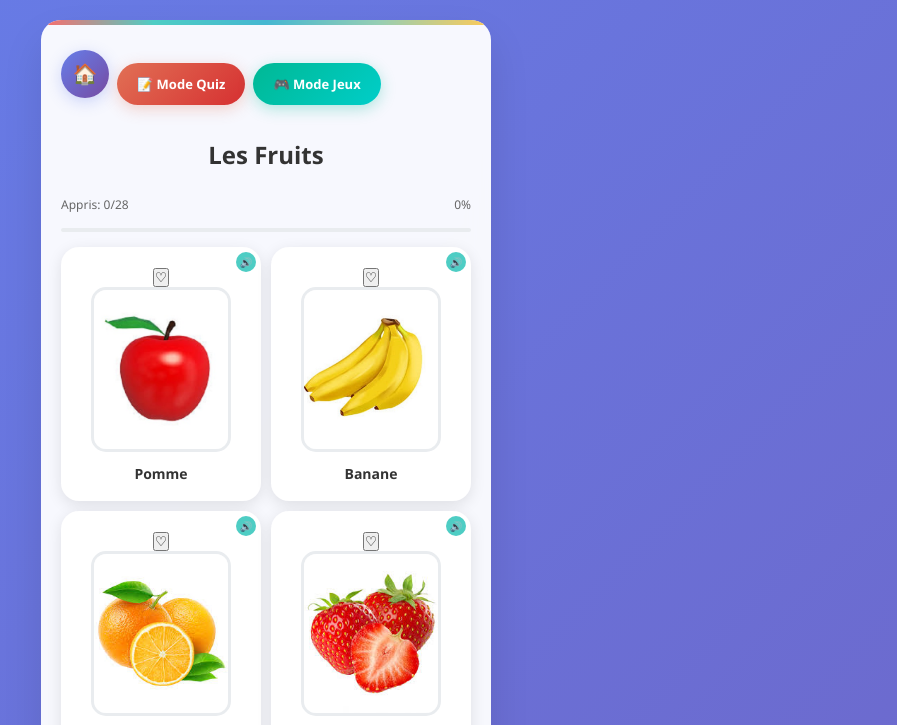
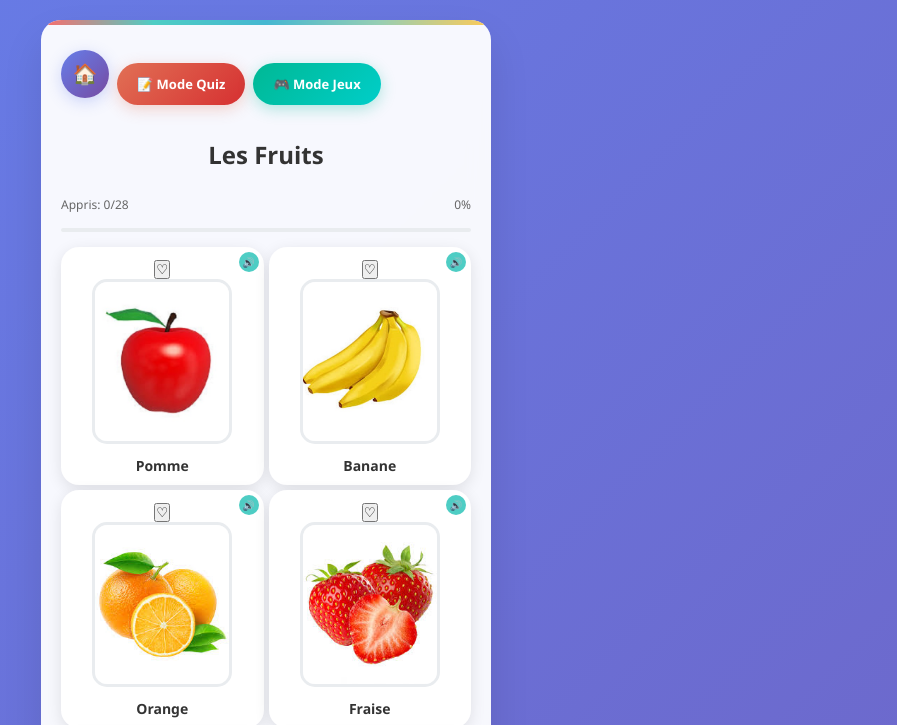
Before and after one commit to arakmi/vocab, a plain HTML site: page index.html in a window 1280 px wide. Both pictures are taken after a click on the button "Les Fruits". Shown: the top 725 px of the page, without its empty margins (374-1271 px from the left). Drawn offline with Linux system fonts and the light colour scheme.

Commit message:
Update index.html

```diff
--- a/index.html
+++ b/index.html
@@ -183,14 +183,14 @@
         .vocabulary-grid {
             display: grid;
             grid-template-columns: repeat(2, 1fr);
-            gap: 10px;
+            gap: 5px;
         }
 
         .vocab-item {
             position: relative;
             background: white;
             border-radius: 18px;
-            padding: 18px;
+            padding: 10px;
             text-align: center;
             box-shadow: 0 4px 15px rgba(0, 0, 0, 0.1);
             transition: all 0.3s ease;
```
